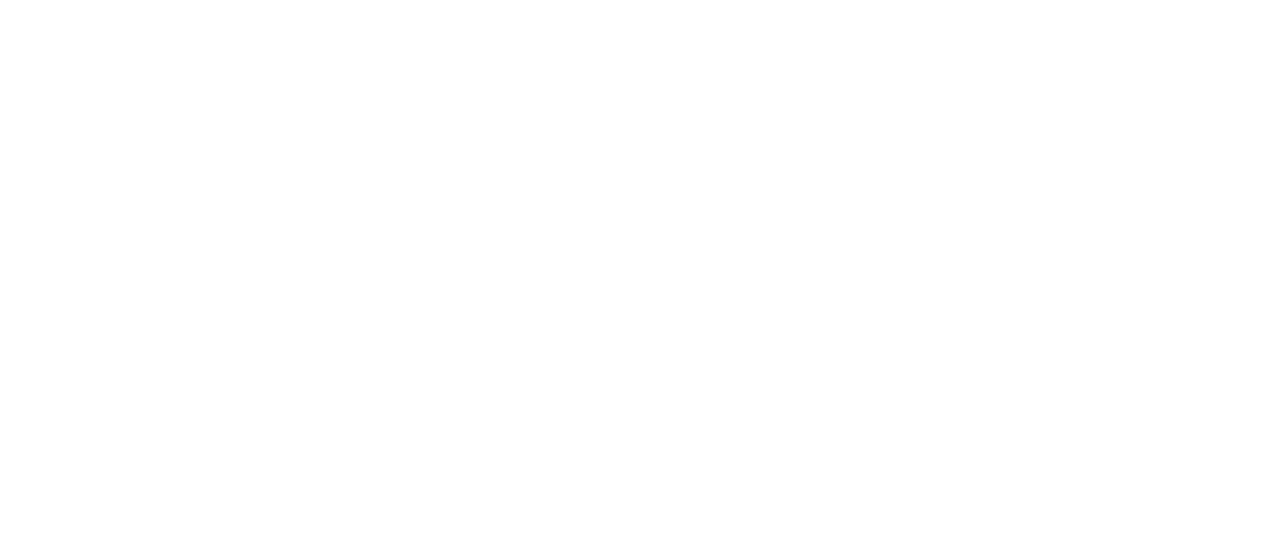
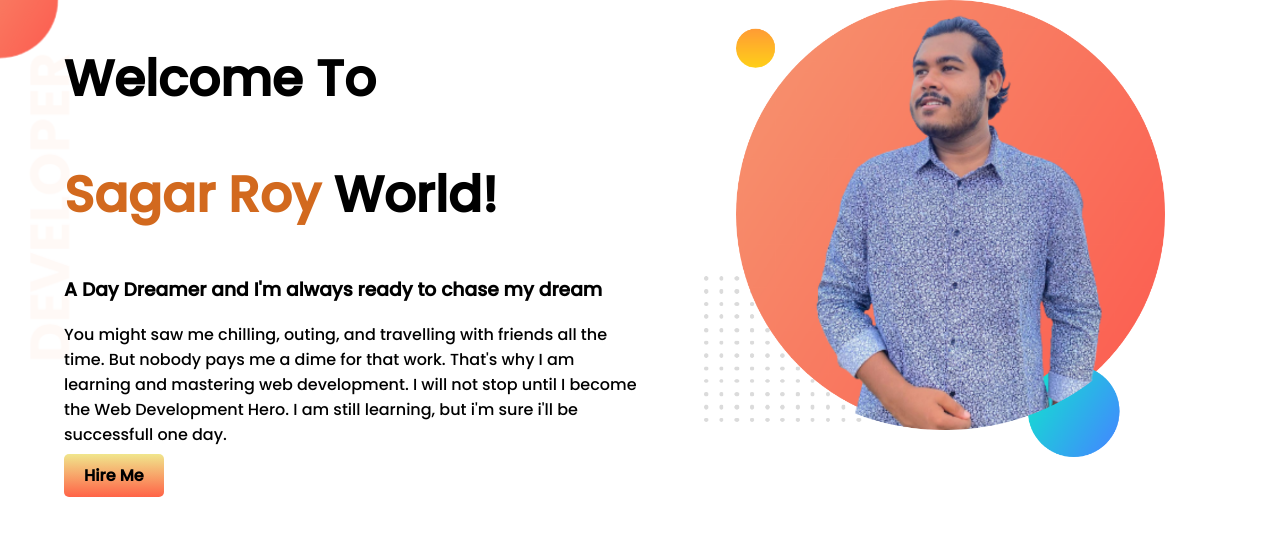
Before and after one commit to shoshangkashekhor/developer-portfolio, a plain HTML site: page index.html in a window 1280 px wide. Drawn offline with Linux system fonts and the light colour scheme.

Commit message:
top banner added

```diff
--- a/index.html
+++ b/index.html
@@ -1,12 +1,36 @@
 <!DOCTYPE html>
 <html lang="en">
+
 <head>
     <meta charset="UTF-8">
     <meta http-equiv="X-UA-Compatible" content="IE=edge">
     <meta name="viewport" content="width=, initial-scale=1.0">
     <title>Sagar portfolio</title>
+    <link rel="preconnect" href="https://fonts.googleapis.com">
+    <link rel="preconnect" href="https://fonts.gstatic.com" crossorigin>
+    <link href="https://fonts.googleapis.com/css2?family=Poppins:wght@500&display=swap" rel="stylesheet">
+    <link rel="stylesheet" href="style.css">
 </head>
+
 <body>
+    <section class="top-banner">
+        <div class="half-width">
+            <h1>Welcome To</h1>
+            <h1><span class="chocolate-color">Sagar Roy</span> World!</h1>
+            <h3>A Day Dreamer and I'm always ready to chase my dream</h3>
+            <p>You might saw me chilling, outing, and travelling with friends all the time. But nobody pays me a dime
+                for
+                that work. That's why I am learning and mastering web development. I will not stop until I become the
+                Web
+                Development Hero. I am still learning, but i'm sure i'll be successfull one day. </p>
+            <a class="link-button" target="_blank"
+                href="https://www.linkedin.com/in/sagar-roy-018489188?lipi=urn%3Ali%3Apage%3Ad_flagship3_profile_view_base_contact_details%3BoRIpF35LT66M3ElJf7u3mw%3D%3D">Hire
+                Me</a>
+        </div>
+        <div class="half-width">
+            <img src="images/Roy-pic-with-bg.png" alt="">
+        </div>
+    </section>
+</body>
 
-</body>
 </html>
--- a/style.css
+++ b/style.css
@@ -0,0 +1,39 @@
+body {
+    font-family: 'Poppins', sans-serif;
+    margin: 0;
+}
+
+h1 {
+    font-size: 50px;
+}
+
+.chocolate-color {
+    color: chocolate;
+}
+
+section {
+    display: flex;
+}
+
+.half-width {
+    width: 50%;
+    padding-left: 5%;
+}
+
+.half-width img {
+    width: 80%;
+}
+
+.link-button {
+    text-decoration: none;
+    background-image: linear-gradient(khaki, tomato);
+    padding: 10px 20px;
+    color: black;
+    font-weight: 700;
+    border-radius: 5px;
+}
+
+.top-banner {
+    background-image: url(images/top-banner.png);
+    background-repeat: no-repeat;
+}
```
Also changed, not shown: images/Roy-pic-with-bg.png (added), images/dream-bg.png (added), images/exp-bg.png (added), images/jhankar.png (added), images/jhankar2.png (added), images/my-bg.png (added), images/my-bg2.png (added), images/top-banner.png (added), 7 other files.
